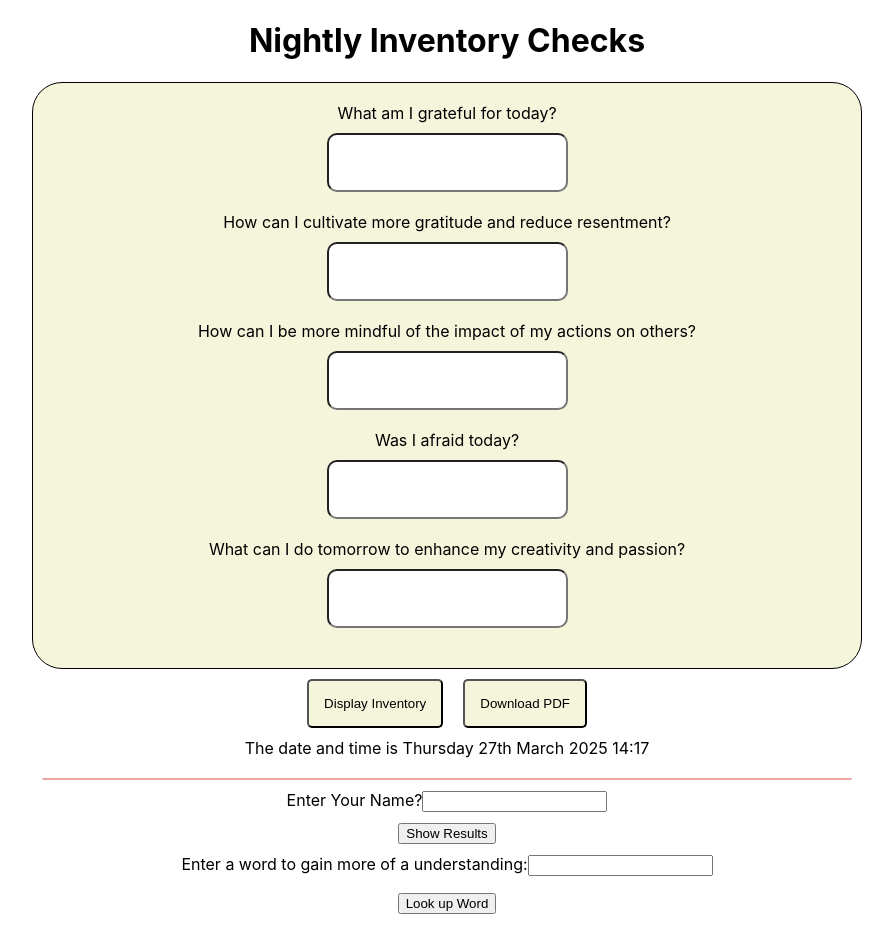
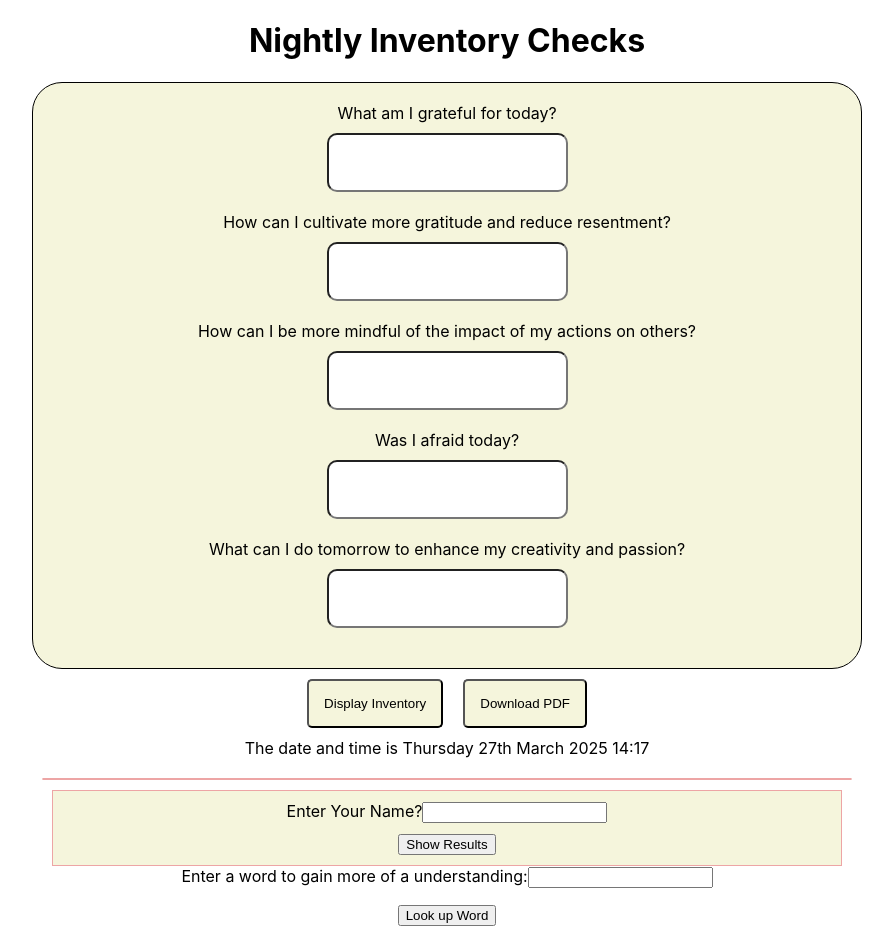
Before and after one commit to Sarahwcode/Nighlty-Inventory-Checks, a React (Create React App) app: page / in a window 1280 px wide. Shown: the top 952 px of the page, without its empty margins (193-1086 px from the left). Built offline with nearby package versions, Linux system fonts and the light colour scheme.

Commit message:
css changes to generate loop

```diff
--- a/src/generateLoop.js
+++ b/src/generateLoop.js
@@ -1,4 +1,5 @@
 import React, {useState} from "react";
+import './generateLoops.css';
 
 export default function GenerateLoop (){
     let [great, setGreat] = useState("");
@@ -34,7 +35,7 @@ let results = [];
 setShowResults(true);
     }
     return (
-        <div>
+        <div className="genrateLoops">
             <div>
                 <form>
                     <label>Enter Your Name?</label>
--- /dev/null
+++ b/src/generateLoops.css
@@ -0,0 +1,8 @@
+.genrateLoops {
+    border: 1px solid rgb(237, 165, 165);
+    display: block;
+    margin: 0 auto;
+    width: 60%;
+    background-color: beige;
+    padding: 10px;
+}
```
